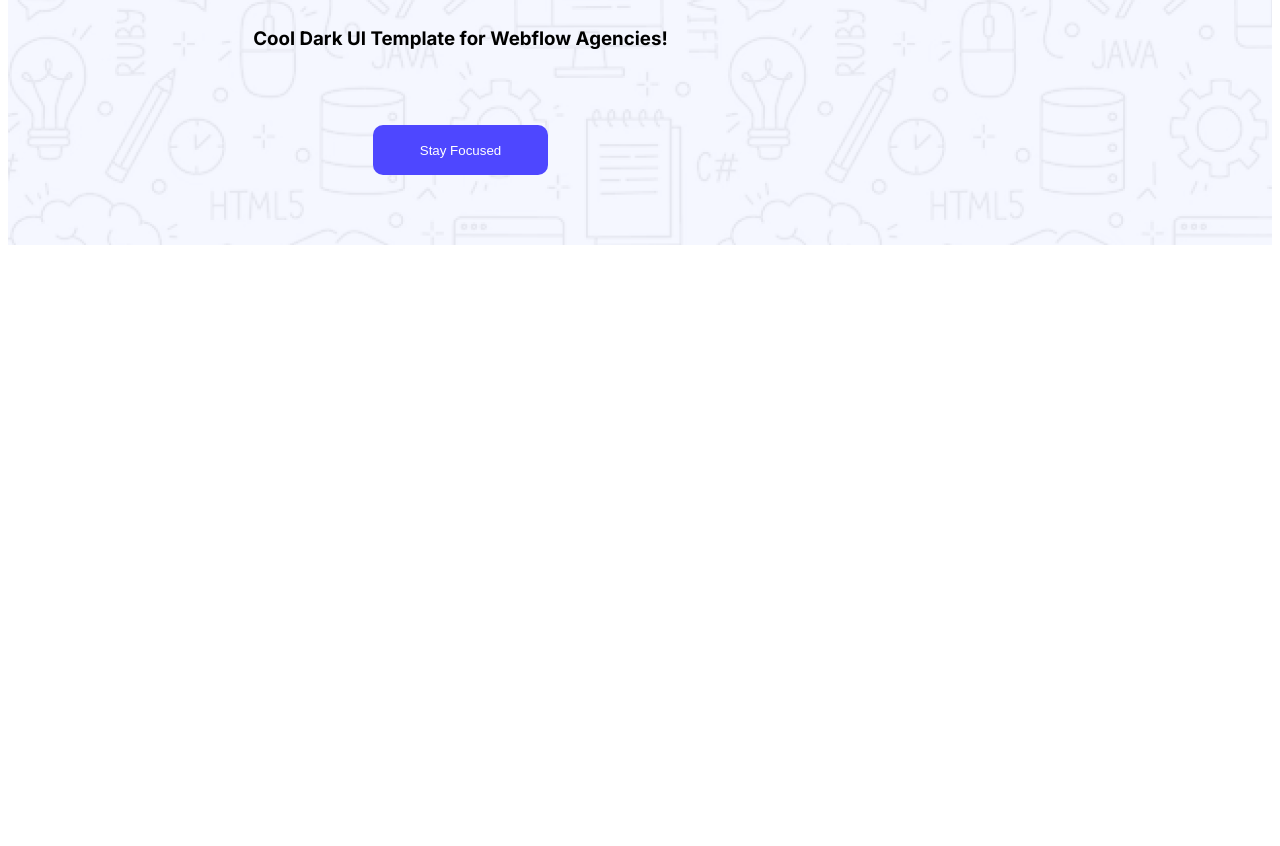
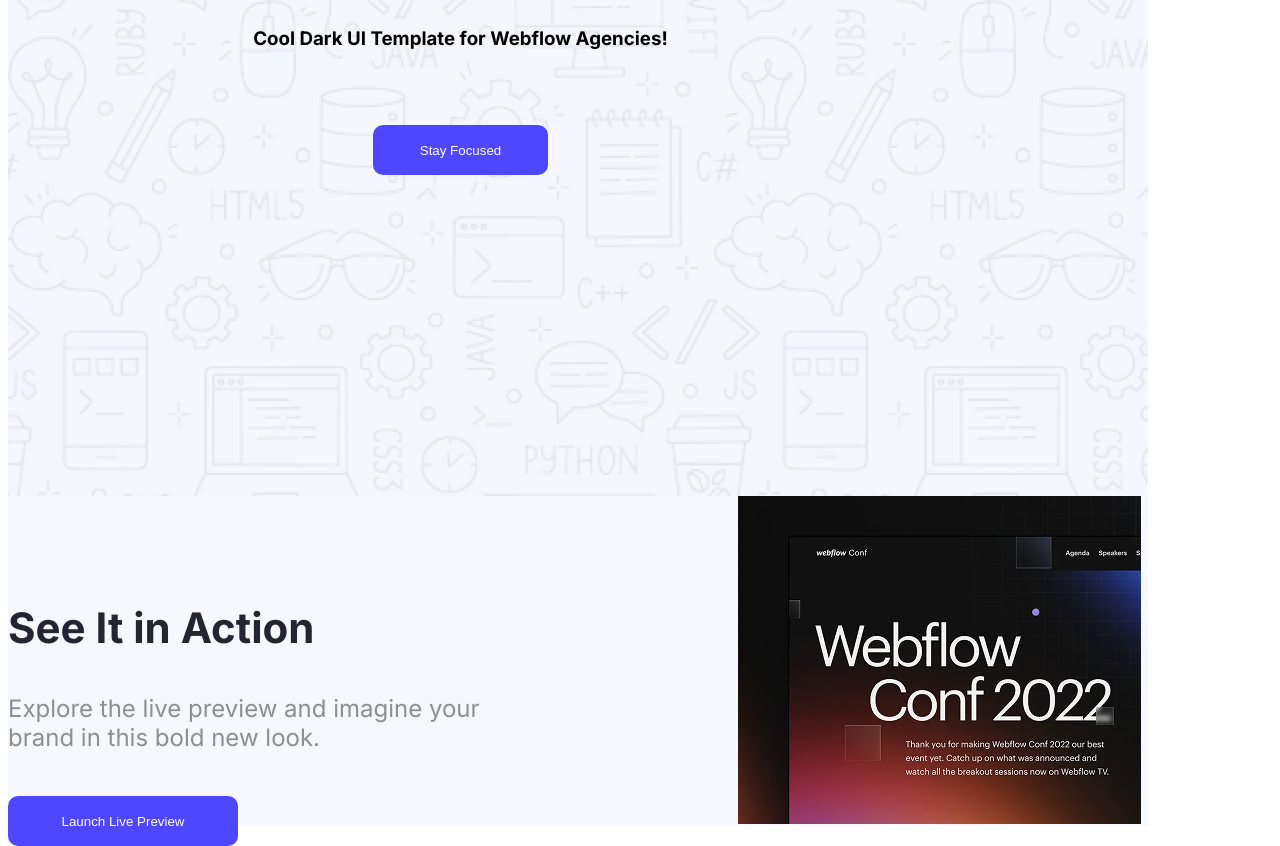
Before and after one commit to tushibshuaib/assignment01, a plain HTML site: page index.html in a window 1280 px wide. Shown: the part 112-958 px from the top of the page. Before the commit the page ends 800 px from the top, so only its background shows below. Drawn offline with Linux system fonts and the light colour scheme.

Commit message:
added action section

```diff
--- a/index.html
+++ b/index.html
@@ -20,6 +20,9 @@
     <link rel="stylesheet" href="./styles/assignment.css">
     <style>
         header{
+           width: 1140px;
+           height: 600px;
+
             background-image:url(./Assets/Hero-bg.png);
         }
     </style>
@@ -39,7 +42,19 @@
         </div>
     </header>
     <main>
+        <div class="action">
+            <section class="sec1">
+                <h3 class="action-title">See It in Action</h3>
+           <p class="action-description">
+            Explore the live preview and imagine your brand in this bold new look.
+           </p>
+          <a href=""><button class="action-btn">Launch Live Preview</button></a>
+            </section>
+           <section class="action-img">
+            <img src="./Assets/wc-mini.png" >
+           </section>
 
+        </div>
     </main>
     <footer>
 
--- a/styles/assignment.css
+++ b/styles/assignment.css
@@ -66,12 +66,56 @@ nav li a{
     .banner{
         display: flex;
         flex-direction: column;
-        justify-content: flex-start;
+        justify-content:first baseline;
        align-items: center;
        gap: 37px;
        padding: 0px;
         width: 905px;
         height: 237px;
+    }
+
+    .action-title{
+        color: #252432;
+        font-size: 42px;
+        font-weight: 700;
+        text-align: left;
+        line-height: 49px;
+    }
 
 
+    .action{
+        display: flex;
+        justify-content: space-between;
+        align-items: center;
+        width: 1140px;
+        height: 330px;
+        background-color: #F5F8FF;
     }
+    .action-description{
+        color: #25243280;
+        font-size: 24px;
+        font-weight: 400;
+        align:left ;
+    }
+    .sec1{
+        width: 500px;
+        height: 200px;
+    }
+    .action-btn{
+          background-color: #4E47FF;
+    width:230px;
+    height: 50px;
+    gap: 10px;
+    padding: 12px 36px 12px 36px;
+    color: #FFFFFF;
+    border-radius: 10px;
+    box-shadow: none;
+    margin-top: 20px;
+    border-style: none;
+    }
+    .action-img{
+        width: 400px;
+        height: 330px;
+        border-radius: 50px;
+        margin: 0px 10px;
+    }
```
